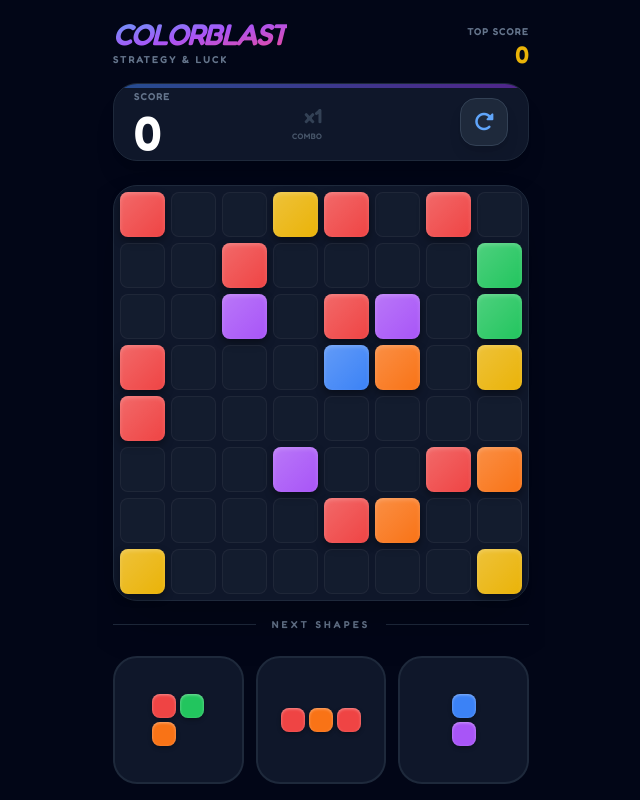
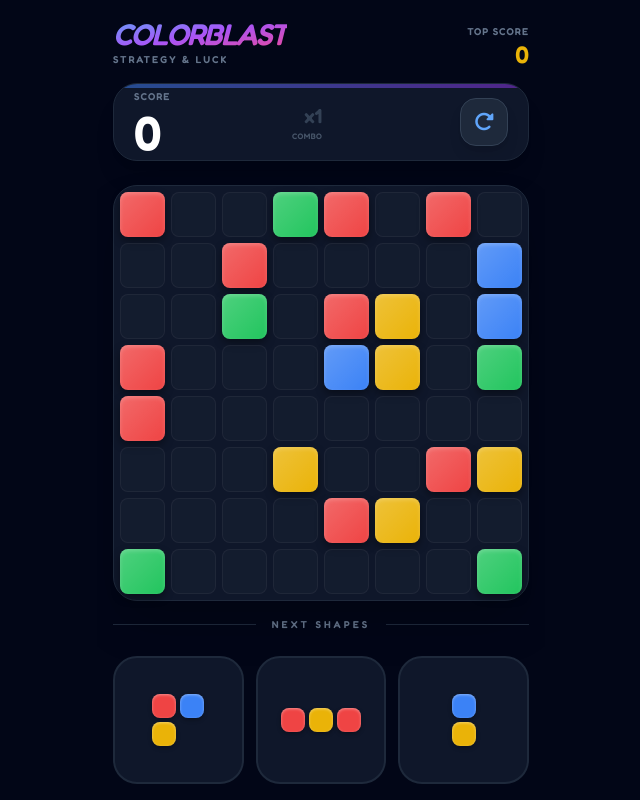
Before and after one commit to NaolitoStudio/ColorBlast, a React (Vite) app: page / in a window 1280 px wide. Shown: the whole page, without its empty margins (319-959 px from the left). Built offline with nearby package versions, Linux system fonts and the light colour scheme.

Commit message:
adding booster

```diff
--- a/App.tsx
+++ b/App.tsx
@@ -1,8 +1,8 @@
 
 import React, { useState, useEffect, useRef } from 'react';
-import { GameState, PieceData, Point } from './types';
+import { GameState, PieceData, Point, Color, TileData } from './types';
 import { createRandomGrid, generatePiece, canPlacePiece, findMatchGroups, isGameOver, calculateScore } from './utils/gameLogic';
-import { GRID_SIZE } from './constants';
+import { GRID_SIZE, COLORS } from './constants';
 
 const DRAG_OFFSET_Y = 100; // How much the piece is lifted above the finger/cursor
 
@@ -91,6 +91,64 @@ const App: React.FC = () => {
       localStorage.setItem('highScore', gameState.score.toString());
     }
   }, [gameState.score, gameState.highScore]);
+
+  // Automatic Booster Activation
+  useEffect(() => {
+    if (gameState.gameOver || gameState.clearingTiles.length > 0) return;
+
+    let bestBoosterMove: { boosterX: number, boosterY: number, targetX: number, targetY: number, color: Color, matchSize: number } | null = null;
+
+    // Scan the grid for boosters
+    gameState.grid.forEach((row, y) => {
+      row.forEach((cell, x) => {
+        if (cell && cell.isBooster) {
+          // Check for best move from this booster
+          // We need to re-implement the search logic here or refactor it
+          // Search vertical and horizontal lines
+          const directions = [[1, 0], [-1, 0], [0, 1], [0, -1]];
+          for (const [dx, dy] of directions) {
+            let curX = x + dx;
+            let curY = y + dy;
+            while (curX >= 0 && curX < GRID_SIZE && curY >= 0 && curY < GRID_SIZE) {
+              if (gameState.grid[curY][curX] === null) {
+                for (const testColor of COLORS) {
+                  const tempGrid = gameState.grid.map(r => r.map(c => c ? { ...c } : null));
+                  tempGrid[curY][curX] = { color: testColor, id: 'booster-temp' };
+                  const matches = findMatchGroups(tempGrid);
+                  const boosterMatch = matches.find(group =>
+                    group.some(p => p.x === curX && p.y === curY)
+                  );
+
+                  if (boosterMatch && boosterMatch.length >= 3) {
+                    if (!bestBoosterMove || boosterMatch.length > bestBoosterMove.matchSize) {
+                      bestBoosterMove = {
+                        boosterX: x,
+                        boosterY: y,
+                        targetX: curX,
+                        targetY: curY,
+                        color: testColor,
+                        matchSize: boosterMatch.length
+                      };
+                    }
+                  }
+                }
+              }
+              curX += dx;
+              curY += dy;
+            }
+          }
+        }
+      });
+    });
+
+    if (bestBoosterMove) {
+      // Small delay to let the board settle
+      const timeout = setTimeout(() => {
+        activateBooster(bestBoosterMove!.boosterX, bestBoosterMove!.boosterY, bestBoosterMove!.color, { x: bestBoosterMove!.targetX, y: bestBoosterMove!.targetY });
+      }, 600);
+      return () => clearTimeout(timeout);
+    }
+  }, [gameState.grid, gameState.gameOver, gameState.clearingTiles.length]);
 
   const triggerShake = () => {
     setIsShaking(true);
@@ -204,6 +262,106 @@ const App: React.FC = () => {
     setHoveredCell(null);
   };
 
+  const activateBooster = (x: number, y: number, chosenColor: Color, target: { x: number, y: number }) => {
+    const targetX = target.x;
+    const targetY = target.y;
+
+    // Visual feedback: Place the square briefly
+    const boosterTileId = `booster-placed-${Date.now()}`;
+    setGameState(prev => {
+      const newGrid = prev.grid.map(row => [...row]);
+      newGrid[y][x] = null; // Remove booster
+      newGrid[targetY][targetX] = { color: chosenColor, id: boosterTileId };
+      return { ...prev, grid: newGrid };
+    });
+
+    if (boardRef.current) {
+      const rect = boardRef.current.getBoundingClientRect();
+      const cellSize = rect.width / GRID_SIZE;
+      const cellCenterX = rect.left + (targetX * cellSize) + (cellSize / 2);
+      const cellCenterY = rect.top + (targetY * cellSize) + (cellSize / 2);
+      spawnParticles(cellCenterX, cellCenterY, chosenColor, 10);
+    }
+
+    setTimeout(() => {
+      setGameState(prev => {
+        const matchGroups = findMatchGroups(prev.grid);
+        if (matchGroups.length > 0) {
+          const allClearedPoints = matchGroups.flat();
+          const totalCleared = allClearedPoints.length;
+          const newCombo = prev.combo + 1;
+          const { score: moveScore, text, multiplier } = calculateScore(totalCleared, newCombo);
+          const matchingIds = allClearedPoints.map(p => prev.grid[p.y][p.x]!.id);
+
+          // Visuals
+          if (boardRef.current) {
+            const rect = boardRef.current.getBoundingClientRect();
+            const cellSize = rect.width / GRID_SIZE;
+            allClearedPoints.forEach(p => {
+              const cellCenterX = rect.left + (p.x * cellSize) + (cellSize / 2);
+              const cellCenterY = rect.top + (p.y * cellSize) + (cellSize / 2);
+              const color = prev.grid[p.y][p.x]!.color;
+              spawnParticles(cellCenterX, cellCenterY, color, 6);
+            });
+            if (text) {
+              const avgX = allClearedPoints.reduce((acc, p) => acc + p.x, 0) / totalCleared;
+              const avgY = allClearedPoints.reduce((acc, p) => acc + p.y, 0) / totalCleared;
+              const screenX = rect.left + (avgX * cellSize) + (cellSize / 2);
+              const screenY = rect.top + (avgY * cellSize) + (cellSize / 2);
+              spawnFloatingText(screenX, screenY, `${text} x${multiplier}`);
+            }
+          }
+          triggerShake();
+
+          setTimeout(() => {
+            setGameState(s => {
+              const finalGrid = s.grid.map(row =>
+                row.map(cell => cell && matchingIds.includes(cell.id) ? null : cell)
+              );
+
+              // Update hand with available colors
+              const availableColors = getAvailableColors(finalGrid);
+              const updatedHand = s.hand.map(p => {
+                if (!p) return null;
+                return {
+                  ...p,
+                  colors: p.colors.map(c => availableColors.includes(c) ? c : (availableColors[Math.floor(Math.random() * availableColors.length)] || c))
+                };
+              });
+
+              return {
+                ...s,
+                grid: finalGrid,
+                hand: updatedHand,
+                score: s.score + moveScore,
+                clearingTiles: [],
+                combo: newCombo,
+                gameOver: isGameOver(finalGrid, updatedHand)
+              };
+            });
+          }, 400);
+
+          return { ...prev, clearingTiles: matchingIds };
+        }
+        return prev;
+      });
+    }, 500);
+  };
+
+  const handleTileClick = (x: number, y: number) => {
+    // Boosters are now automatic, no click handling needed
+  };
+
+  const getAvailableColors = (currentGrid: (TileData | null)[][]): Color[] => {
+    const presentColors = new Set<Color>();
+    currentGrid.forEach(row => {
+      row.forEach(cell => {
+        if (cell) presentColors.add(cell.color);
+      });
+    });
+    return COLORS.filter(c => presentColors.has(c));
+  };
+
   const placePieceAt = (x: number, y: number) => {
     const { selectedPieceIndex, hand, grid, score, combo } = gameState;
     const piece = hand[selectedPieceIndex!];
@@ -221,9 +379,10 @@ const App: React.FC = () => {
       newHand[selectedPieceIndex!] = null;
 
       if (newHand.every(p => p === null)) {
-        newHand[0] = generatePiece();
-        newHand[1] = generatePiece();
-        newHand[2] = generatePiece();
+        const availableColors = getAvailableColors(newGrid);
+        newHand[0] = generatePiece(availableColors);
+        newHand[1] = generatePiece(availableColors);
+        newHand[2] = generatePiece(availableColors);
       }
 
       const matchGroups = findMatchGroups(newGrid);
@@ -234,10 +393,32 @@ const App: React.FC = () => {
         const totalCleared = allClearedPoints.length;
         const newCombo = combo + 1;
 
+        // Booster spawning logic
+        let boosterSpawned = false;
+        matchGroups.forEach(group => {
+          if (group.length >= 4) {
+            const spawnPos = group[Math.floor(Math.random() * group.length)];
+            // We'll mark this tile as a booster in the next state update,
+            // but wait, the group is about to be cleared.
+            // Requirement says "leave a booster on one of the 4 squares".
+            // So we need to NOT clear that one square, or replace it.
+          }
+        });
+
         // Use updated scoring logic
         const { score: moveScore, text, multiplier } = calculateScore(totalCleared, newCombo);
         const newScore = score + moveScore;
         const matchingIds = allClearedPoints.map(p => newGrid[p.y][p.x]!.id);
+
+        // Identify which tiles will become boosters
+        const boosterTiles: {x: number, y: number, color: Color}[] = [];
+        matchGroups.forEach(group => {
+          if (group.length >= 4) {
+            const p = group[Math.floor(Math.random() * group.length)];
+            boosterTiles.push({ x: p.x, y: p.y, color: newGrid[p.y][p.x]!.color });
+          }
+        });
+        const boosterIds = boosterTiles.map(bt => newGrid[bt.y][bt.x]!.id);
 
         // Spawn Visuals
         if (boardRef.current) {
@@ -270,14 +451,21 @@ const App: React.FC = () => {
           score: newScore,
           hand: newHand,
           selectedPieceIndex: null,
-          clearingTiles: matchingIds,
+          clearingTiles: matchingIds.filter(id => !boosterIds.includes(id)),
           combo: newCombo
         }));
 
         setTimeout(() => {
           setGameState(prev => {
-            const finalGrid = prev.grid.map(row =>
-              row.map(cell => cell && matchingIds.includes(cell.id) ? null : cell)
+            const finalGrid = prev.grid.map((row, ry) =>
+              row.map((cell, rx) => {
+                if (!cell) return null;
+                const booster = boosterTiles.find(bt => bt.x === rx && bt.y === ry);
+                if (booster) {
+                   return { ...cell, isBooster: true, id: `booster-${Date.now()}-${Math.random()}` };
+                }
+                return matchingIds.includes(cell.id) ? null : cell;
+              })
             );
             const lost = isGameOver(finalGrid, prev.hand);
             return {
@@ -321,6 +509,15 @@ const App: React.FC = () => {
       return { color: piece.colors[ghostPointIndex], isValid };
     }
     return null;
+  };
+
+  const getIsOnBoosterLine = (x: number, y: number) => {
+    // Check if any booster exists in the same row or column
+    return gameState.grid.some((row, ry) =>
+      row.some((cell, rx) =>
+        cell?.isBooster && (rx === x || ry === y)
+      )
+    );
   };
 
   return (
@@ -443,22 +640,30 @@ const App: React.FC = () => {
           {gameState.grid.map((row, y) =>
             row.map((cell, x) => {
               const ghost = isGhostCell(x, y);
+              const isOnBoosterLine = !cell && getIsOnBoosterLine(x, y);
               return (
                 <div
                   key={`${x}-${y}`}
                   className={`
                     relative rounded-lg transition-all duration-300
-                    ${cell ? 'shadow-[0_4px_10px_rgba(0,0,0,0.3)]' : 'bg-slate-800/30 border border-white/5'}
+                    ${cell ? 'shadow-[0_4px_10px_rgba(0,0,0,0.3)]' : (isOnBoosterLine ? 'bg-slate-700/40' : 'bg-slate-800/30')}
+                    ${!cell ? 'border border-white/5' : ''}
                   `}
                   style={{
-                    backgroundColor: cell?.color || (ghost ? ghost.color : 'rgba(30, 41, 59, 0.3)'),
+                    backgroundColor: cell?.isBooster ? '#475569' : (cell?.color || (ghost ? ghost.color : undefined)),
                     opacity: ghost ? (ghost.isValid ? 0.7 : 0.15) : 1,
                     transform: gameState.clearingTiles.includes(cell?.id || '')
                       ? 'scale(0) rotate(90deg)'
                       : (ghost && ghost.isValid ? 'scale(0.95)' : 'scale(1)'),
-                    boxShadow: cell ? `inset 0 2px 4px rgba(255,255,255,0.2), 0 4px 8px rgba(0,0,0,0.4)` : 'none'
+                    boxShadow: cell ? `inset 0 2px 4px rgba(255,255,255,0.2), 0 4px 8px rgba(0,0,0,0.4)` : 'none',
+                    border: cell?.isBooster ? '3px solid white' : undefined
                   }}
                 >
+                  {cell?.isBooster && (
+                    <div className="absolute inset-0 flex items-center justify-center animate-pulse">
+                      <i className="fa-solid fa-bolt text-white text-xs sm:text-lg"></i>
+                    </div>
+                  )}
                   {cell && (
                     <div className="absolute inset-0 bg-gradient-to-br from-white/20 to-transparent rounded-lg pointer-events-none" />
                   )}
--- a/constants.ts
+++ b/constants.ts
@@ -17,7 +17,5 @@ export const COLORS = [
   Color.RED,
   Color.BLUE,
   Color.GREEN,
-  Color.YELLOW,
-  Color.PURPLE,
-  Color.ORANGE
+  Color.YELLOW
 ];
--- a/index.html
+++ b/index.html
@@ -43,5 +43,6 @@
 </head>
 <body class="bg-slate-950 text-white">
   <div id="root"></div>
+  <script type="module" src="/index.tsx"></script>
 </body>
 </html>
--- a/types.ts
+++ b/types.ts
@@ -4,8 +4,6 @@ export enum Color {
   BLUE = '#3b82f6',
   GREEN = '#22c55e',
   YELLOW = '#eab308',
-  PURPLE = '#a855f7',
-  ORANGE = '#f97316',
   EMPTY = 'transparent'
 }
 
@@ -17,6 +15,7 @@ export type Point = {
 export interface TileData {
   color: Color;
   id: string;
+  isBooster?: boolean;
 }
 
 export interface PieceData {
--- a/utils/gameLogic.ts
+++ b/utils/gameLogic.ts
@@ -38,14 +38,17 @@ export const createRandomGrid = (fillProbability: number = 0.3): (TileData | nul
   return grid;
 };
 
-export const generatePiece = (): PieceData => {
+export const generatePiece = (availableColors: Color[] = COLORS): PieceData => {
   const shape = SHAPES[Math.floor(Math.random() * SHAPES.length)];
+
+  // Use provided colors, fallback to all colors if none provided
+  const sourceColors = availableColors.length > 0 ? availableColors : COLORS;
 
   return {
     id: Math.random().toString(36).substr(2, 9),
     shape: [...shape],
     // Assign a random color to each tile in the piece
-    colors: shape.map(() => COLORS[Math.floor(Math.random() * COLORS.length)])
+    colors: shape.map(() => sourceColors[Math.floor(Math.random() * sourceColors.length)])
   };
 };
 
```
Also changed, not shown: 1 other file (tests, documents, lock files or other folders).
